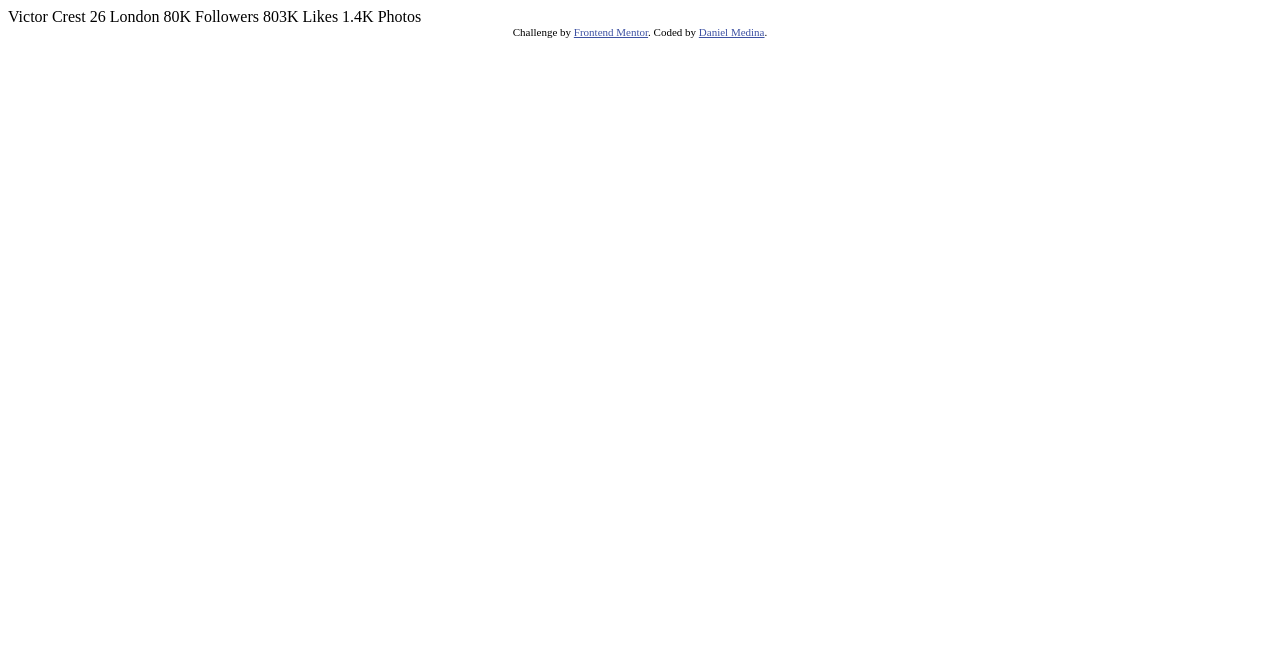
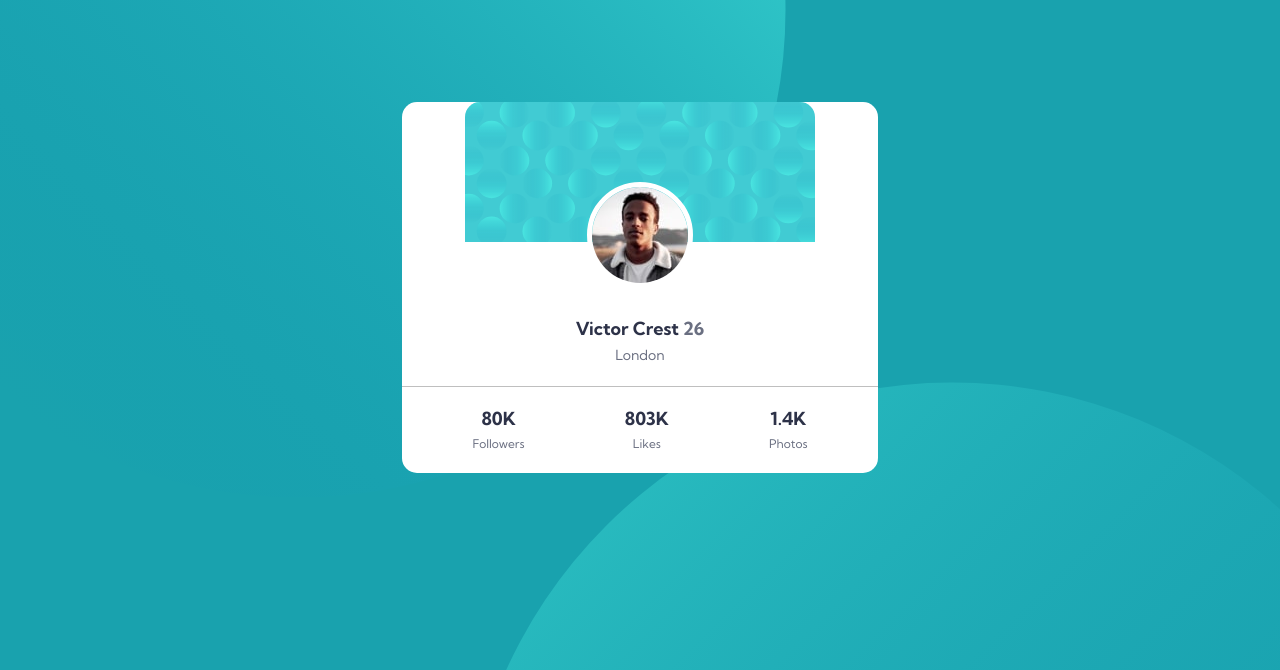
Before and after one commit to dnrm/profile-card, a plain HTML site: page index.html in a window 1280 px wide. Shown: the top 670 px of the page. Drawn offline with Linux system fonts and the light colour scheme.

Commit message:
Added files up to first try

```diff
--- a/index.html
+++ b/index.html
@@ -3,33 +3,53 @@
   <head>
     <meta charset="UTF-8">
     <meta name="viewport" content="width=device-width, initial-scale=1.0"> <!-- displays site properly based on user's device -->
-
     <link rel="icon" type="image/png" sizes="32x32" href="./images/favicon-32x32.png">
-
     <title>Frontend Mentor | Profile card component</title>
-
-  <!-- Feel free to remove these styles or customise in your own stylesheet 👍 -->
-  <style>
-    .attribution { font-size: 11px; text-align: center; }
-    .attribution a { color: hsl(228, 45%, 44%); }
-  </style>
+    <link rel="stylesheet" href="./css/cp.css">
+    <link rel="preconnect" href="https://fonts.gstatic.com">
+    <link href="https://fonts.googleapis.com/css2?family=Kumbh+Sans:wght@400;700&display=swap" rel="stylesheet">
   </head>
   <body>
-  Victor Crest
-  26
-  London
-
-  80K
-  Followers
-
-  803K
-  Likes
-
-  1.4K
-  Photos
+    <div class="card">
+      <div class="card-content">
+        <div class="card-cover">
+          <img
+            class="cover-picture"
+            src="./images/bg-pattern-card.svg"
+            alt="card-cover"
+          />
+        </div>
+        <div class="card-profile-picture">
+          <img
+            class="profile-picture"
+            src="./images/image-victor.jpg"
+            alt="profile-picture"
+          />
+        </div>
+        <div class="card-info">
+          <h2>Victor Crest <span class="age">26</span></h2>
+          <span>London</span>
+        </div>
+        <hr />
+        <div class="card-metrics">
+          <div class="socials">
+            <h2>80K</h2>
+            <span class="metrics-component">Followers</span>
+          </div>
+          <div class="socials">
+            <h2>803K</h2>
+            <span class="metrics-component">Likes</span>
+          </div>
+          <div class="socials">
+            <h2>1.4K</h2>
+            <span class="metrics-component">Photos</span>
+          </div>
+        </div>
+      </div>
+    </div>
     <div class="attribution">
       Challenge by <a href="https://www.frontendmentor.io?ref=challenge" target="_blank">Frontend Mentor</a>.
-    Coded by <a href="#">Daniel Medina</a>.
+      Coded by <a href="https://dannermm.com">Daniel Medina</a>.
     </div>
   </body>
 </html>
--- /dev/null
+++ b/scss/cp.scss
@@ -0,0 +1,92 @@
+* {
+    margin: 0;
+    padding: 0;
+    box-sizing: border-box;
+}
+
+body {
+    font-family: 'Kumbh Sans', sans-serif;
+    font-size: 18px;
+    background-color: hsl(185, 75%, 39%);
+    background-image: url(../images/bg-pattern-top.svg),
+        url(../images/bg-pattern-bottom.svg);
+    background-repeat: no-repeat;
+    background-position: top -30rem left -12rem, bottom -35rem right -10rem;
+    display: grid;
+    justify-content: center;
+    align-items: center;
+    height: 100vh;
+    position: relative;
+}
+
+.card {
+    background-color: #fff;
+    text-align: center;
+    border-radius: 15px;
+}
+
+.card-content {
+    position: relative;
+}
+
+.cover-picture {
+    border-top-left-radius: 15px;
+    border-top-right-radius: 15px;
+}
+
+.card-profile-picture {
+    margin-bottom: 3rem;
+}
+
+.profile-picture {
+    border-radius: 50%;
+    border: 5px solid #fff;
+    position: absolute;
+    top: 5rem;
+    transform: translate(-50%);
+}
+
+.card-info {
+    padding: 20px;
+}
+
+h2 {
+    color: hsl(229, 23%, 23%);
+    font-size: 18px;
+}
+
+span {
+    color: hsl(227, 10%, 46%);
+    font-size: 14px;
+    line-height: 1.5;
+}
+
+.age {
+    font-size: 18px;
+}
+
+hr {
+    border: none;
+    border-top: 1px solid hsl(0, 0%, 75%);
+}
+
+.card-metrics {
+    padding: 20px;
+    display: flex;
+    flex-direction: row;
+    justify-content: space-around;
+}
+
+.metrics-component {
+    font-size: 12px;
+}
+
+@media (max-width: 600px) {
+    body {
+        background-position: top -35rem left -48rem, bottom -35rem right -48rem;
+    }
+
+    .card {
+        box-shadow: 0px 34px 50px -30px rgba(0, 0, 0, 0.33);
+    }
+}
--- /dev/null
+++ b/scss/style.scss
@@ -0,0 +1,92 @@
+* {
+  margin: 0;
+  padding: 0;
+  box-sizing: border-box;
+  font-family: 'Kumbh Sans', sans-serif;
+}
+
+body {
+  font-size: 18px;
+  background-color: hsl(185, 75%, 39%);
+  background-image: url(../images/bg-pattern-top.svg),
+    url(../images/bg-pattern-bottom.svg);
+  background-repeat: no-repeat;
+  background-position: top -30rem left -12rem, bottom -35rem right -10rem;
+  display: grid;
+  justify-content: center;
+  align-items: center;
+  height: 100vh;
+  position: relative;
+}
+
+.card {
+  background-color: #fff;
+  text-align: center;
+  border-radius: 15px;
+}
+
+.card-content {
+  position: relative;
+}
+
+.cover-picture {
+  border-top-left-radius: 15px;
+  border-top-right-radius: 15px;
+}
+
+.card-profile-picture {
+  margin-bottom: 3rem;
+}
+
+.profile-picture {
+  border-radius: 50%;
+  border: 5px solid #fff;
+  position: absolute;
+  top: 5rem;
+  transform: translate(-50%);
+}
+
+.card-info {
+    padding: 20px;
+}
+
+h2 {
+    color: hsl(229, 23%, 23%);
+    font-size: 18px;
+}
+
+span {
+    color: hsl(227, 10%, 46%);
+    font-size: 14px;
+    line-height: 1.5;
+}
+
+.age {
+    font-size: 18px;
+}
+
+hr {
+    border: none;
+    border-top: 1px solid hsl(0, 0%, 75%);
+}
+
+.card-metrics {
+    padding: 20px;
+    display: flex;
+    flex-direction: row;
+    justify-content: space-around;
+}
+
+.metrics-component {
+    font-size: 12px;
+}
+
+@media (max-width: 600px) {
+    body {
+        background-position: top -35rem left -48rem, bottom -35rem right -48rem;
+    }
+
+    .card {
+        box-shadow: 0px 34px 50px -30px rgba(0, 0, 0, 0.33);
+    }
+}
```
Also changed, not shown: css/cp.css (added), css/style.css (added), 2 other files. Lines whose indentation alone changed are shown as unchanged.
